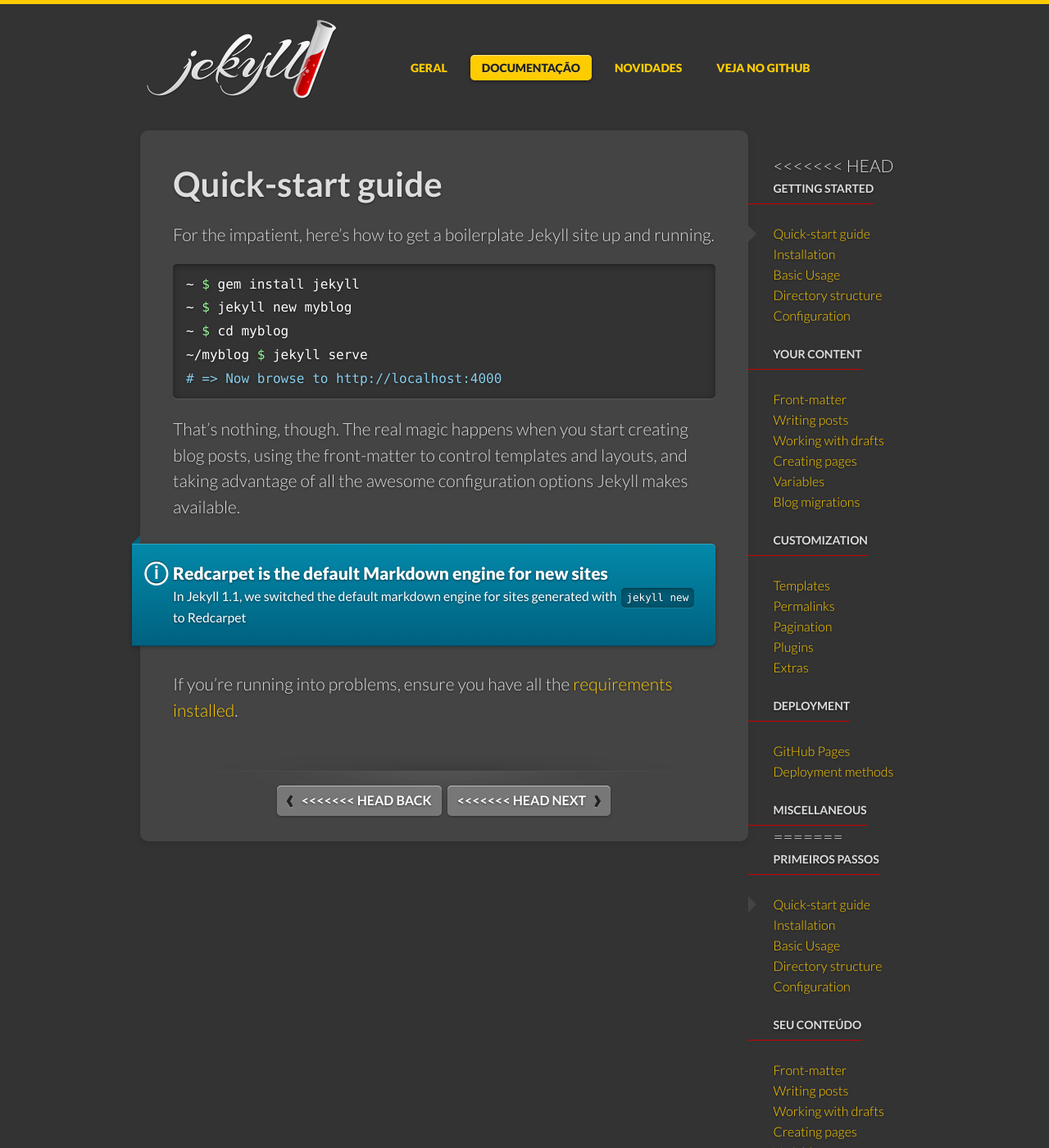
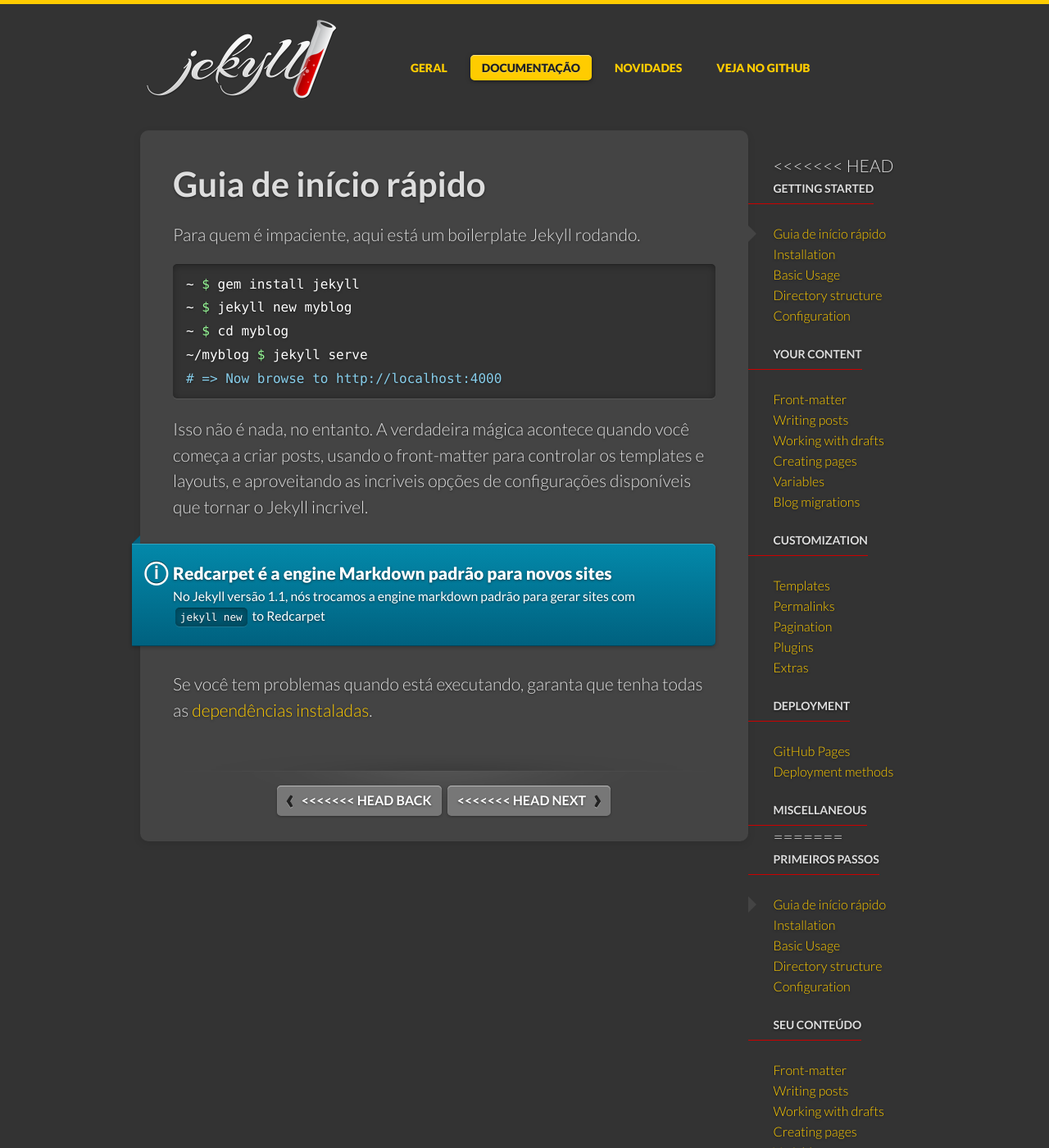
Before and after one commit to merencia/jekyllrb.com.br, a Jekyll site: the page built from docs/quickstart.md, in a window 1280 px wide and 1400 px high. Shown: the whole window at 82% size. Built offline with Jekyll 4.4.1, drawn with Linux system fonts in a browser that asks for light colours; some web fonts are replaced; comment, search, counter and statistics services are not loaded.

Commit message:
traduzido o quickstart.me

```diff
--- a/docs/quickstart.md
+++ b/docs/quickstart.md
@@ -1,12 +1,12 @@
 ---
 layout: docs
-title: Quick-start guide
+title: Guia de início rápido
 prev_section: home
 next_section: installation
 permalink: /docs/quickstart/
 ---
 
-For the impatient, here's how to get a boilerplate Jekyll site up and running.
+Para quem é impaciente, aqui está um boilerplate Jekyll rodando.
 
 {% highlight bash %}
 ~ $ gem install jekyll
@@ -16,17 +16,17 @@
 # => Now browse to http://localhost:4000
 {% endhighlight %}
 
-That's nothing, though. The real magic happens when you start creating blog
-posts, using the front-matter to control templates and layouts, and taking
-advantage of all the awesome configuration options Jekyll makes available.
+Isso não é nada, no entanto. A verdadeira mágica acontece quando você começa a criar
+posts, usando o front-matter para controlar os templates e layouts, e aproveitando
+as incriveis opções de configurações disponíveis que tornar o Jekyll incrivel.
 
 <div class="note info">
-  <h5>Redcarpet is the default Markdown engine for new sites</h5>
-  <p>In Jekyll 1.1, we switched the default markdown engine for sites
-     generated with <code>jekyll new</code> to Redcarpet</p>
+  <h5>Redcarpet é a engine Markdown padrão para novos sites</h5>
+  <p>No Jekyll versão 1.1, nós trocamos a engine markdown padrão para gerar
+     sites com <code>jekyll new</code> to Redcarpet</p>
 </div>
 
-If you're running into problems, ensure you have all the [requirements
-installed][Installation].
+Se você tem problemas quando está executando, garanta que tenha
+todas as [dependências instaladas][Installation].
 
 [Installation]: /docs/installation/
```
